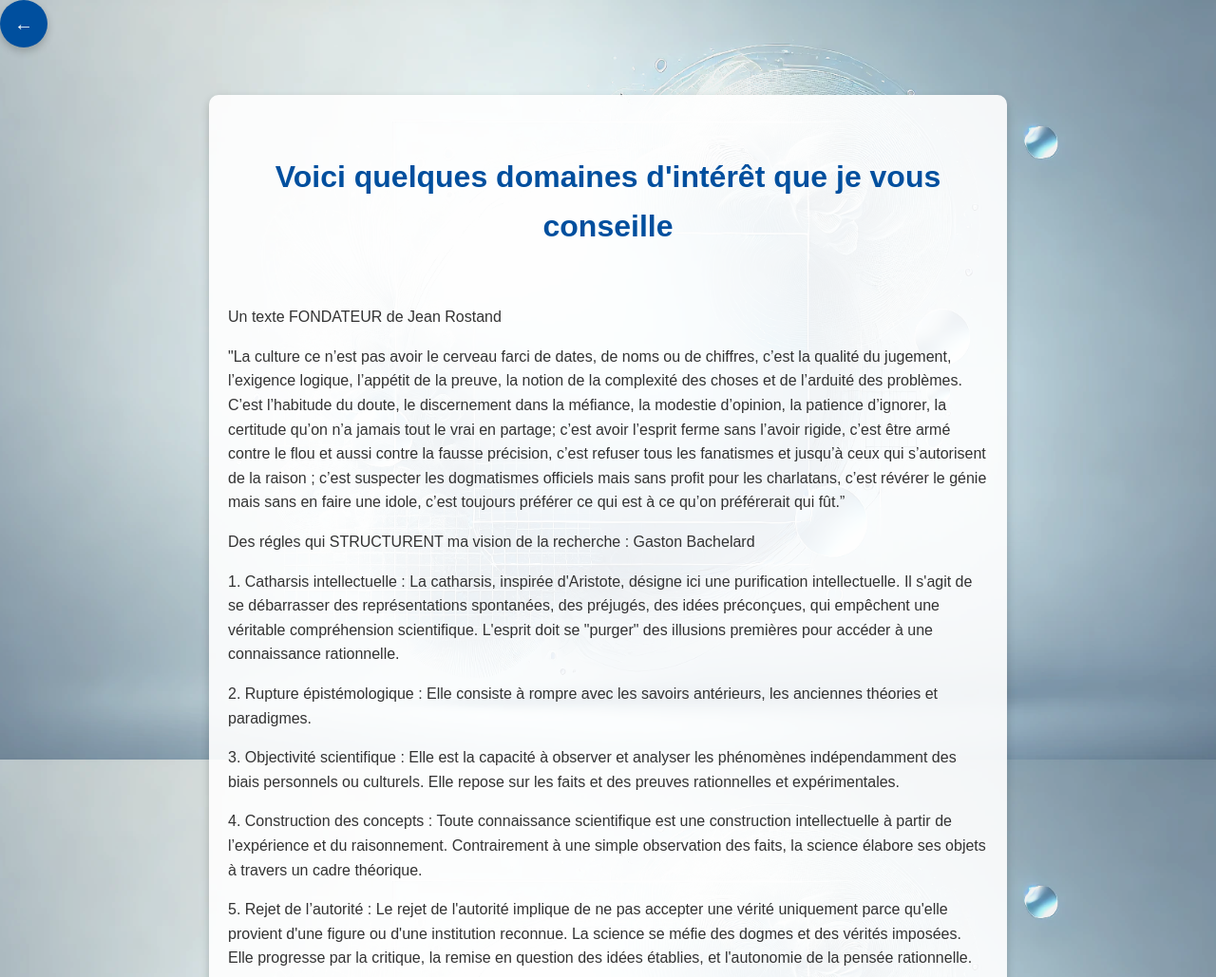
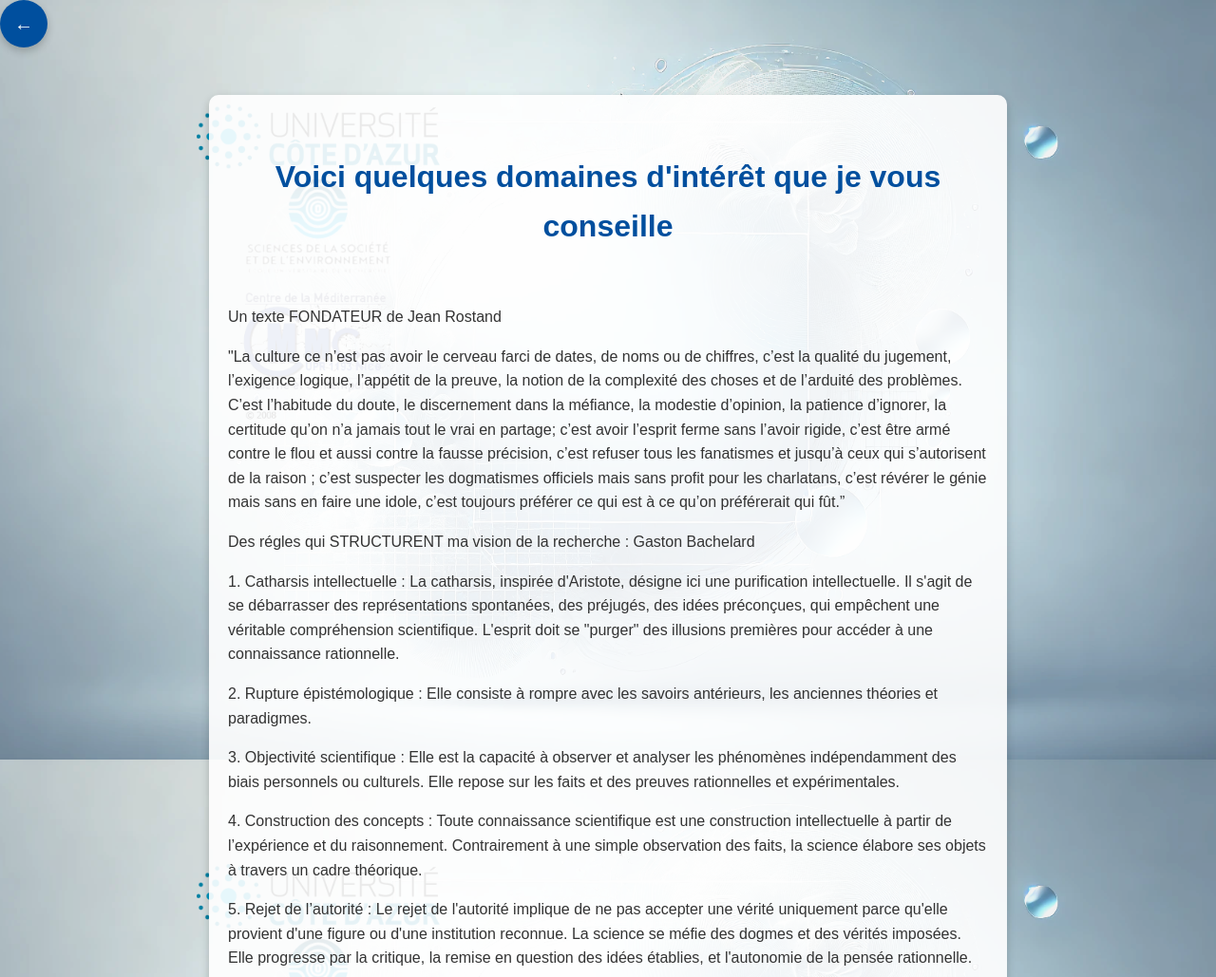
Before and after one commit to BAILLYERIC/GEOFRACTAL, a plain HTML site: page Interressant.html in a window 1280 px wide. Shown: the top 1029 px of the page at 95% size. Drawn offline with Linux system fonts and the light colour scheme.

Commit message:
Update Interressant.html

```diff
--- a/Interressant.html
+++ b/Interressant.html
@@ -10,7 +10,7 @@
             line-height: 1.6;
             margin: 0;
             padding: 0;
-            background: url("Images/FOND2.png") no-repeat center center fixed;
+            background: url("Images/FOND.png") no-repeat center center fixed;
             background-size: cover;
             color: #333;
         }
```
